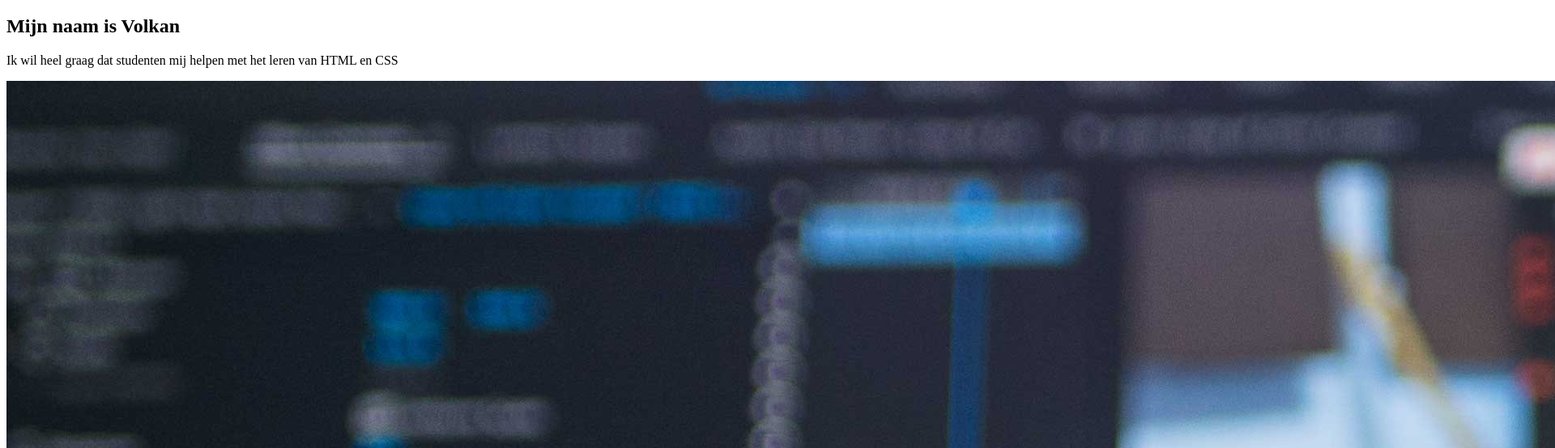
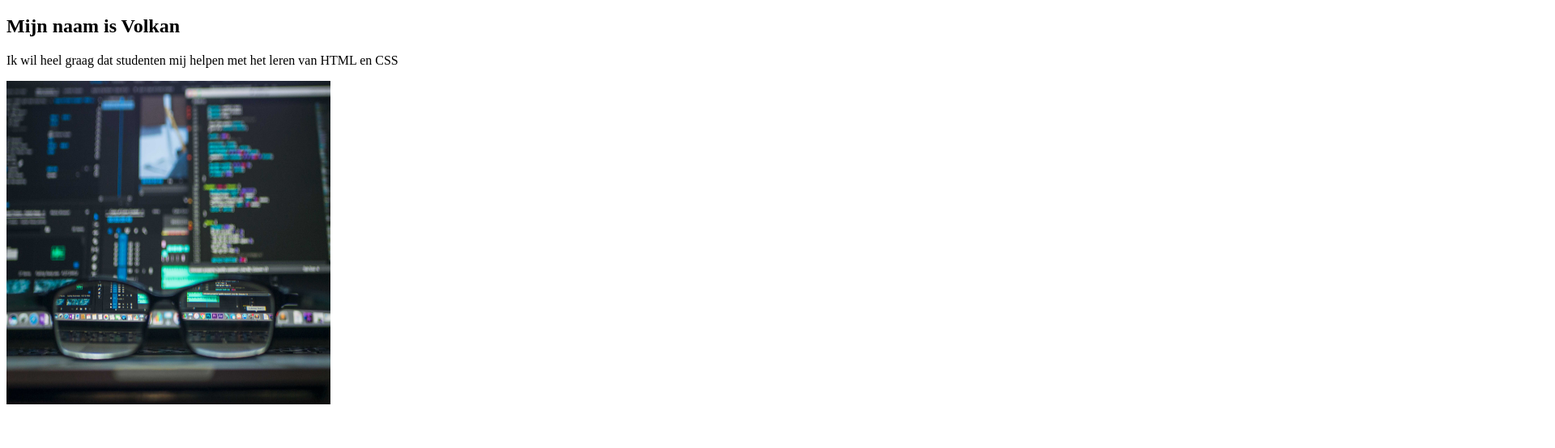
Before and after one commit to Vbakar/hello-world, a plain HTML site: page index.html in a window 1280 px wide. Shown: the part 61-615 px from the top of the page at 81% size, 1920 px wide, since content can reach past the window. Drawn offline with Linux system fonts and the light colour scheme.

Commit message:
width height

```diff
--- a/index.html
+++ b/index.html
@@ -21,7 +21,6 @@
 </head>
 
 <body>
-<img src="CodeImage.jpg">
-
+<img src="CodeImage.jpg" width="400" height="400">
 </body>
 </html>
```
